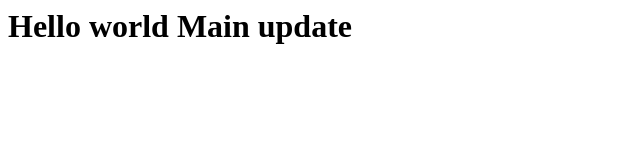
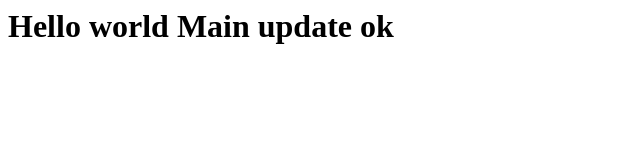
Before and after one commit to ghulammujtaba0687/Third-Html-Repo, a plain HTML site: page index.html in a window 1280 px wide. Shown: the full height of the page, 0-640 px from the left. Drawn offline with Linux system fonts and the light colour scheme.

Commit message:
hello world main update ok

```diff
--- a/index.html
+++ b/index.html
@@ -1 +1 @@
-<h1>Hello world Main update</h1>
+<h1>Hello world Main update ok</h1>
```
